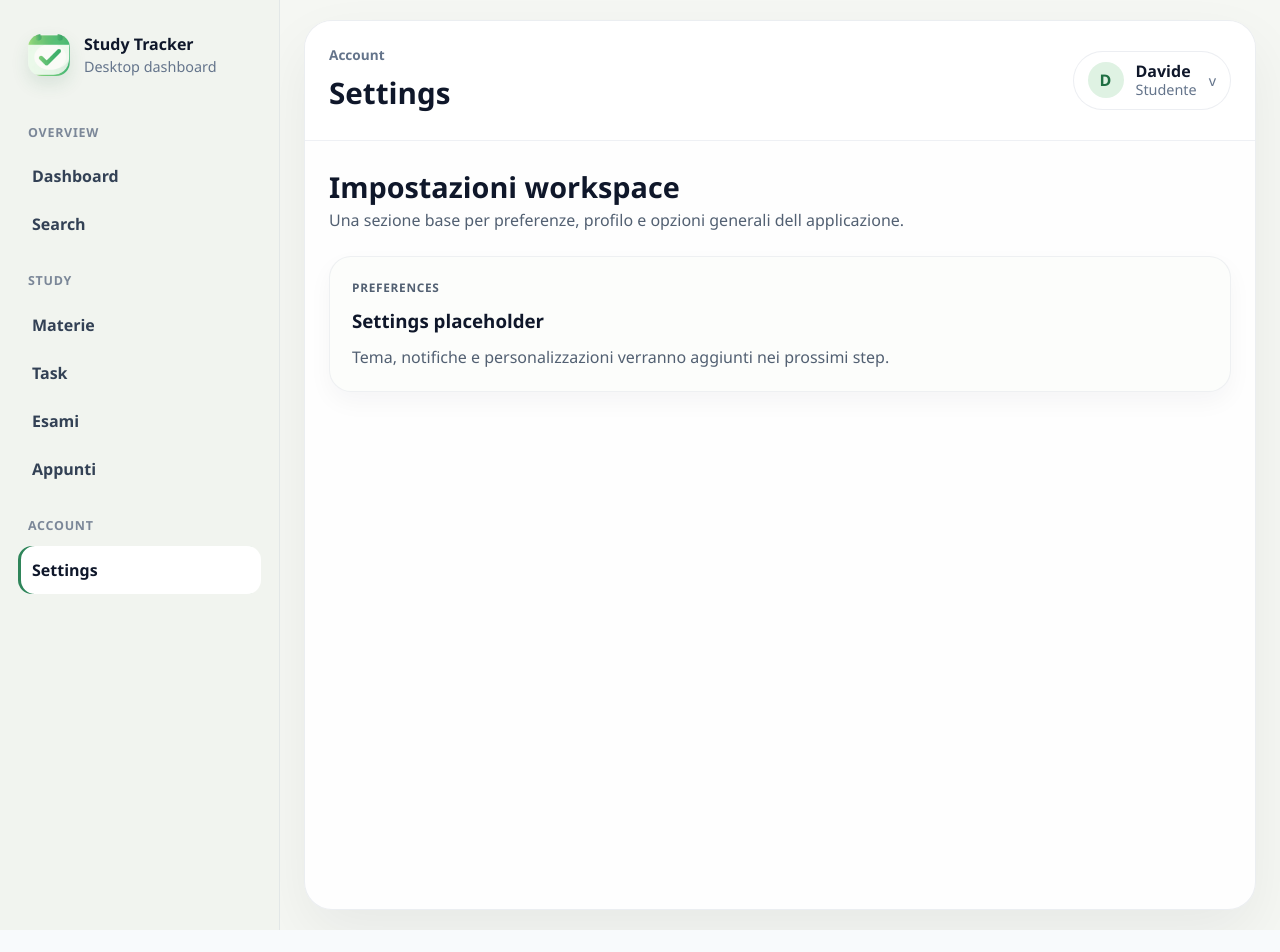
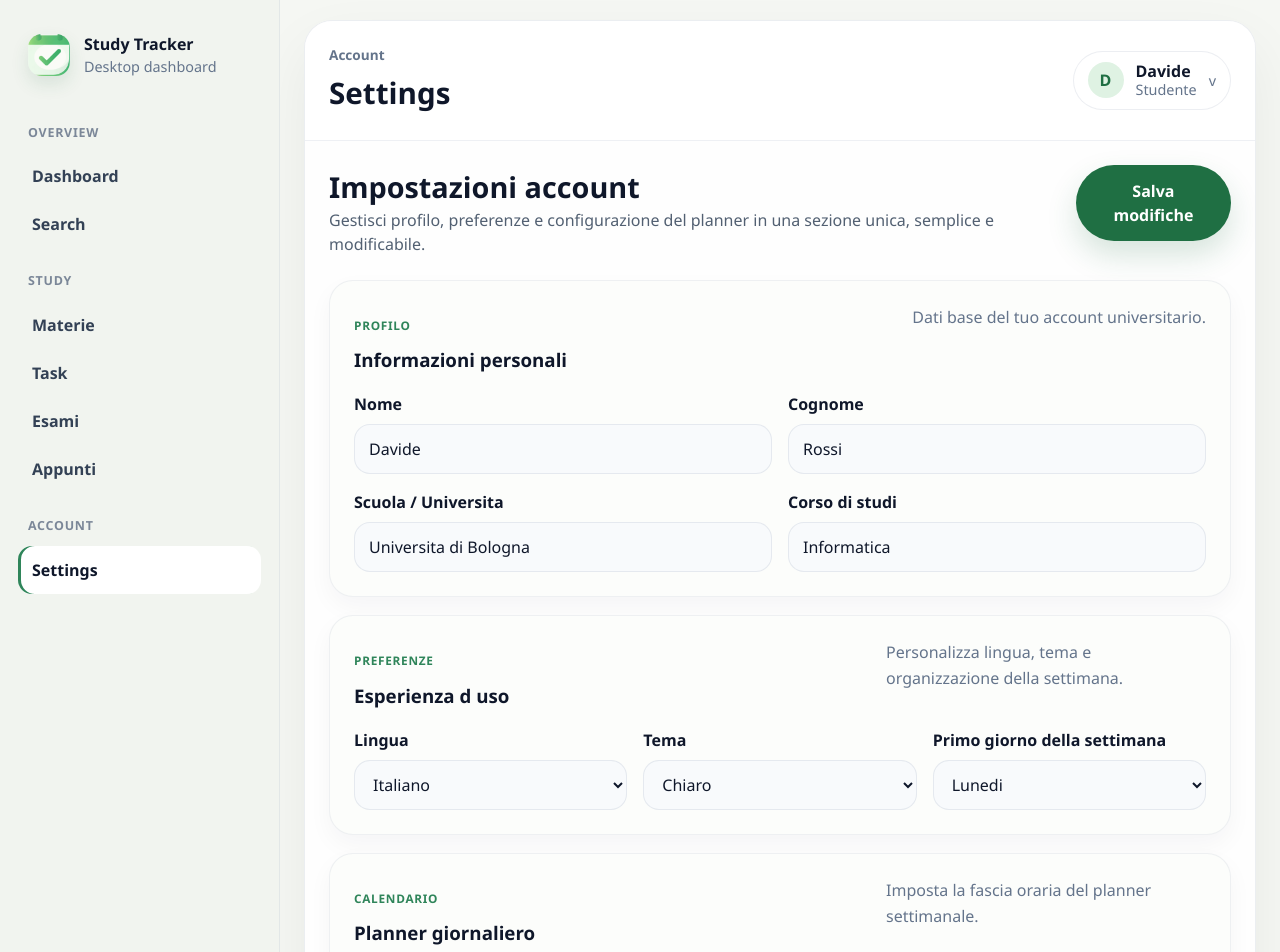
Before and after one commit to maidire3/Progetto-Finale, a React (Vite) app: page /settings in a window 1280 px wide. Shown: the top 952 px of the page. Before the commit the page ends 930 px from the top, so only its background shows below. Built offline with nearby package versions, Linux system fonts and the light colour scheme.

Commit message:
Settings profile added

```diff
--- a/src/components/layout/UserBadge.jsx
+++ b/src/components/layout/UserBadge.jsx
@@ -1,8 +1,40 @@
-import React from 'react';
+import React, { useEffect, useRef, useState } from 'react';
+import { Link } from 'react-router-dom';
 
 function UserBadge({ user }) {
+  const [isMenuOpen, setIsMenuOpen] = useState(false);
+  const badgeRef = useRef(null);
+
+  useEffect(() => {
+    function handleClickOutside(event) {
+      if (!badgeRef.current?.contains(event.target)) {
+        setIsMenuOpen(false);
+      }
+    }
+
+    document.addEventListener('mousedown', handleClickOutside);
+
+    return () => {
+      document.removeEventListener('mousedown', handleClickOutside);
+    };
+  }, []);
+
+  function handleToggleMenu() {
+    setIsMenuOpen((currentValue) => !currentValue);
+  }
+
+  function handleCloseMenu() {
+    setIsMenuOpen(false);
+  }
+
   return (
-    <button className="user-badge" type="button">
+    <div className="user-badge-wrapper" ref={badgeRef}>
+      <button
+        aria-expanded={isMenuOpen}
+        className={`user-badge ${isMenuOpen ? 'user-badge--open' : ''}`}
+        type="button"
+        onClick={handleToggleMenu}
+      >
         <span className="user-badge__avatar" aria-hidden="true">
           {user.initial}
         </span>
@@ -16,6 +48,36 @@ function UserBadge({ user }) {
           v
         </span>
       </button>
+
+      {isMenuOpen ? (
+        <div className="user-menu" role="menu">
+          <Link
+            className="user-menu__item"
+            role="menuitem"
+            to="/settings#profile"
+            onClick={handleCloseMenu}
+          >
+            Profilo
+          </Link>
+          <Link
+            className="user-menu__item"
+            role="menuitem"
+            to="/settings"
+            onClick={handleCloseMenu}
+          >
+            Impostazioni
+          </Link>
+          <Link
+            className="user-menu__item user-menu__item--danger"
+            role="menuitem"
+            to="/login"
+            onClick={handleCloseMenu}
+          >
+            Logout
+          </Link>
+        </div>
+      ) : null}
+    </div>
   );
 }
 
--- a/src/pages/SettingsPage.jsx
+++ b/src/pages/SettingsPage.jsx
@@ -1,30 +1,209 @@
-import React from 'react';
+import React, { useState } from 'react';
 import DashboardSectionLayout from '../components/layout/DashboardSectionLayout';
 import '../styles/dashboard.css';
 import '../styles/sidebar.css';
 import '../styles/topbar.css';
 import '../styles/task-panel.css';
 
+const INITIAL_SETTINGS = {
+  firstName: 'Davide',
+  lastName: 'Rossi',
+  university: 'Universita di Bologna',
+  degreeCourse: 'Informatica',
+  language: 'Italiano',
+  theme: 'Chiaro',
+  weekStart: 'Lunedi',
+  plannerStartHour: '06:00',
+  plannerEndHour: '22:00'
+};
+
 function SettingsPage() {
+  const [settings, setSettings] = useState(INITIAL_SETTINGS);
+  const [saveMessage, setSaveMessage] = useState('');
+
+  function handleFieldChange(event) {
+    const { name, value } = event.target;
+
+    setSettings((currentSettings) => ({
+      ...currentSettings,
+      [name]: value
+    }));
+    setSaveMessage('');
+  }
+
+  function handleSave(event) {
+    event.preventDefault();
+    setSaveMessage('Modifiche salvate localmente.');
+  }
+
   return (
     <DashboardSectionLayout title="Settings" eyebrow="Account">
       <section className="section-page">
-        <div className="section-page__intro">
-          <h2>Impostazioni workspace</h2>
-          <p>
-            Una sezione base per preferenze, profilo e opzioni generali
-            dell applicazione.
-          </p>
+        <div className="section-page__header">
+          <div className="section-page__intro">
+            <h2>Impostazioni account</h2>
+            <p>
+              Gestisci profilo, preferenze e configurazione del planner in una
+              sezione unica, semplice e modificabile.
+            </p>
+          </div>
+
+          <button
+            className="section-page__primary-action"
+            type="submit"
+            form="settings-form"
+          >
+            Salva modifiche
+          </button>
         </div>
 
-        <div className="section-card">
-          <p className="section-card__label">Preferences</p>
-          <h3>Settings placeholder</h3>
-          <p>
-            Tema, notifiche e personalizzazioni verranno aggiunti nei prossimi
-            step.
-          </p>
-        </div>
+        <form className="settings-form" id="settings-form" onSubmit={handleSave}>
+          <article className="settings-card" id="profile">
+            <div className="settings-card__header">
+              <div>
+                <p className="section-card__label">Profilo</p>
+                <h3>Informazioni personali</h3>
+              </div>
+              <p className="settings-card__description">
+                Dati base del tuo account universitario.
+              </p>
+            </div>
+
+            <div className="settings-form__grid">
+              <label className="settings-field">
+                <span>Nome</span>
+                <input
+                  name="firstName"
+                  type="text"
+                  value={settings.firstName}
+                  onChange={handleFieldChange}
+                />
+              </label>
+
+              <label className="settings-field">
+                <span>Cognome</span>
+                <input
+                  name="lastName"
+                  type="text"
+                  value={settings.lastName}
+                  onChange={handleFieldChange}
+                />
+              </label>
+
+              <label className="settings-field">
+                <span>Scuola / Universita</span>
+                <input
+                  name="university"
+                  type="text"
+                  value={settings.university}
+                  onChange={handleFieldChange}
+                />
+              </label>
+
+              <label className="settings-field">
+                <span>Corso di studi</span>
+                <input
+                  name="degreeCourse"
+                  type="text"
+                  value={settings.degreeCourse}
+                  onChange={handleFieldChange}
+                />
+              </label>
+            </div>
+          </article>
+
+          <article className="settings-card">
+            <div className="settings-card__header">
+              <div>
+                <p className="section-card__label">Preferenze</p>
+                <h3>Esperienza d uso</h3>
+              </div>
+              <p className="settings-card__description">
+                Personalizza lingua, tema e organizzazione della settimana.
+              </p>
+            </div>
+
+            <div className="settings-form__grid settings-form__grid--compact">
+              <label className="settings-field">
+                <span>Lingua</span>
+                <select
+                  name="language"
+                  value={settings.language}
+                  onChange={handleFieldChange}
+                >
+                  <option value="Italiano">Italiano</option>
+                  <option value="English">English</option>
+                </select>
+              </label>
+
+              <label className="settings-field">
+                <span>Tema</span>
+                <select
+                  name="theme"
+                  value={settings.theme}
+                  onChange={handleFieldChange}
+                >
+                  <option value="Chiaro">Chiaro</option>
+                  <option value="Scuro">Scuro</option>
+                  <option value="Sistema">Sistema</option>
+                </select>
+              </label>
+
+              <label className="settings-field">
+                <span>Primo giorno della settimana</span>
+                <select
+                  name="weekStart"
+                  value={settings.weekStart}
+                  onChange={handleFieldChange}
+                >
+                  <option value="Lunedi">Lunedi</option>
+                  <option value="Domenica">Domenica</option>
+                </select>
+              </label>
+            </div>
+          </article>
+
+          <article className="settings-card">
+            <div className="settings-card__header">
+              <div>
+                <p className="section-card__label">Calendario</p>
+                <h3>Planner giornaliero</h3>
+              </div>
+              <p className="settings-card__description">
+                Imposta la fascia oraria del planner settimanale.
+              </p>
+            </div>
+
+            <div className="settings-form__grid settings-form__grid--compact">
+              <label className="settings-field">
+                <span>Orario iniziale</span>
+                <input
+                  name="plannerStartHour"
+                  type="time"
+                  value={settings.plannerStartHour}
+                  onChange={handleFieldChange}
+                />
+              </label>
+
+              <label className="settings-field">
+                <span>Orario finale</span>
+                <input
+                  name="plannerEndHour"
+                  type="time"
+                  value={settings.plannerEndHour}
+                  onChange={handleFieldChange}
+                />
+              </label>
+            </div>
+          </article>
+
+          <div className="settings-form__footer">
+            <button className="section-page__primary-action" type="submit">
+              Salva modifiche
+            </button>
+            {saveMessage ? <p className="settings-form__message">{saveMessage}</p> : null}
+          </div>
+        </form>
       </section>
     </DashboardSectionLayout>
   );
--- a/src/styles/dashboard.css
+++ b/src/styles/dashboard.css
@@ -228,6 +228,91 @@
 
 .section-card--note {
   min-height: 220px;
+}
+
+.settings-form {
+  display: flex;
+  flex-direction: column;
+  gap: 18px;
+}
+
+.settings-card {
+  display: flex;
+  flex-direction: column;
+  gap: 18px;
+  padding: 24px;
+  border: 1px solid rgba(148, 163, 184, 0.14);
+  border-radius: 24px;
+  background: #fcfdfb;
+  box-shadow: 0 10px 24px rgba(15, 23, 42, 0.04);
+}
+
+.settings-card__header {
+  display: flex;
+  align-items: flex-start;
+  justify-content: space-between;
+  gap: 20px;
+}
+
+.settings-card__header h3,
+.settings-card__description,
+.settings-field span,
+.settings-form__message {
+  margin: 0;
+}
+
+.settings-card__header h3 {
+  margin-top: 8px;
+  color: #0f172a;
+}
+
+.settings-card__description {
+  max-width: 320px;
+  color: #64748b;
+  line-height: 1.6;
+}
+
+.settings-form__grid {
+  display: grid;
+  grid-template-columns: repeat(2, minmax(0, 1fr));
+  gap: 16px;
+}
+
+.settings-form__grid--compact {
+  grid-template-columns: repeat(3, minmax(0, 1fr));
+}
+
+.settings-field {
+  display: flex;
+  flex-direction: column;
+  gap: 8px;
+}
+
+.settings-field span {
+  color: #0f172a;
+  font-weight: 700;
+}
+
+.settings-field input,
+.settings-field select {
+  width: 100%;
+  min-height: 48px;
+  padding: 12px 14px;
+  border: 1px solid rgba(148, 163, 184, 0.2);
+  border-radius: 16px;
+  background: #f8fafc;
+  color: #0f172a;
+}
+
+.settings-form__footer {
+  display: flex;
+  align-items: center;
+  gap: 16px;
+}
+
+.settings-form__message {
+  color: #2f855a;
+  font-weight: 700;
 }
 
 .section-card__actions {
--- a/src/styles/topbar.css
+++ b/src/styles/topbar.css
@@ -6,6 +6,10 @@
   padding: 24px;
   border-bottom: 1px solid rgba(148, 163, 184, 0.16);
   background: rgba(255, 255, 255, 0.8);
+}
+
+.topbar > div:last-child {
+  position: relative;
 }
 
 .topbar__eyebrow,
@@ -35,6 +39,15 @@
   background: #ffffff;
   color: #0f172a;
   cursor: pointer;
+}
+
+.user-badge--open {
+  border-color: rgba(148, 163, 184, 0.28);
+  box-shadow: 0 12px 28px rgba(15, 23, 42, 0.08);
+}
+
+.user-badge-wrapper {
+  position: relative;
 }
 
 .user-badge__avatar {
@@ -69,3 +82,34 @@
   color: #64748b;
   font-size: 0.9rem;
 }
+
+.user-menu {
+  position: absolute;
+  top: calc(100% + 12px);
+  right: 0;
+  display: flex;
+  flex-direction: column;
+  min-width: 188px;
+  padding: 8px;
+  border: 1px solid rgba(148, 163, 184, 0.18);
+  border-radius: 18px;
+  background: #ffffff;
+  box-shadow: 0 24px 48px rgba(15, 23, 42, 0.1);
+  z-index: 10;
+}
+
+.user-menu__item {
+  display: block;
+  padding: 12px 14px;
+  border-radius: 12px;
+  color: #334155;
+  font-weight: 600;
+}
+
+.user-menu__item:hover {
+  background: #f8fafc;
+}
+
+.user-menu__item--danger {
+  color: #b45309;
+}
```
Lines whose indentation alone changed are shown as unchanged.
